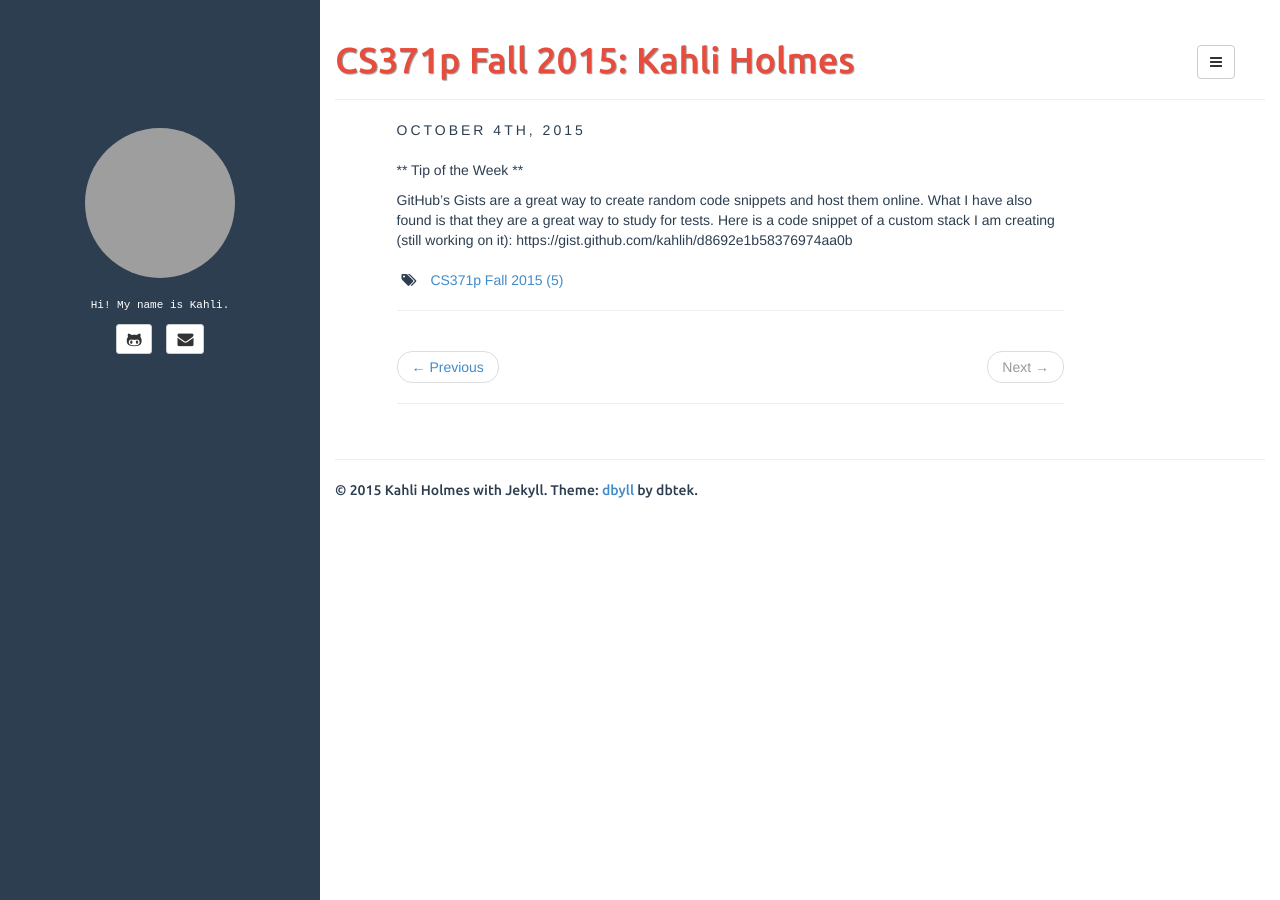
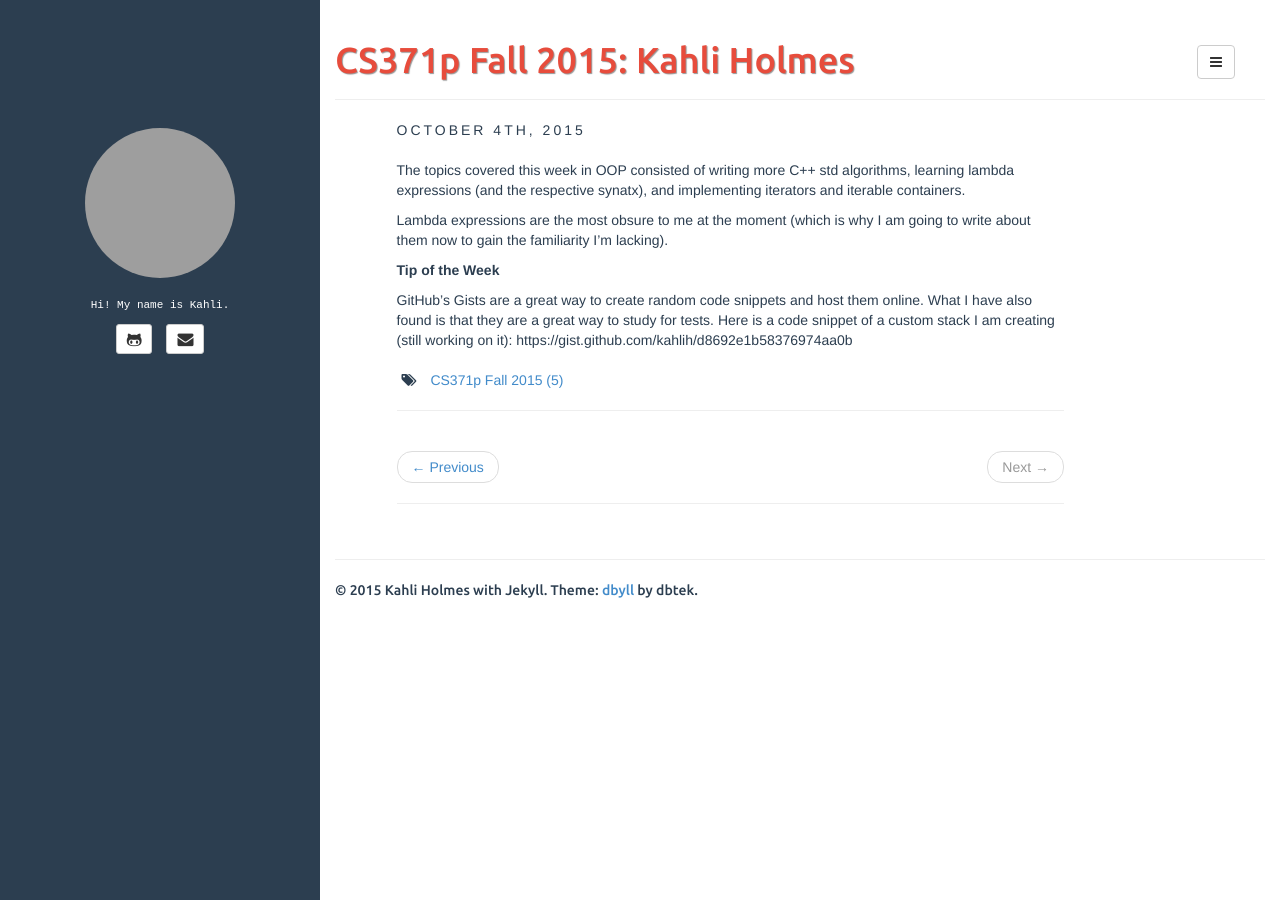
Before and after one commit to kahlih/blog, a Jekyll site: the page built from _posts/2015-10-04-week6.md, in a window 1280 px wide. Built offline with Jekyll 4.4.1, drawn with Linux system fonts in a browser that asks for light colours; grey boxes are pictures that could not be loaded.

Commit message:
Update 2015-10-04-week6.md

```diff
--- a/_posts/2015-10-04-week6.md
+++ b/_posts/2015-10-04-week6.md
@@ -6,8 +6,10 @@ tags: [CS371p Fall 2015]
 fullview: true
 ---
 
+The topics covered this week in OOP consisted of writing more C++ std algorithms, learning lambda expressions (and the respective synatx), and implementing iterators and iterable containers.
 
+Lambda expressions are the most obsure to me at the moment (which is why I am going to write about them now to gain the familiarity I'm lacking).
 
-** Tip of the Week **
+**Tip of the Week**
 
 GitHub's Gists are a great way to create random code snippets and host them online. What I have also found is that they are a great way to study for tests. Here is a code snippet of a custom stack I am creating (still working on it): https://gist.github.com/kahlih/d8692e1b58376974aa0b
```
